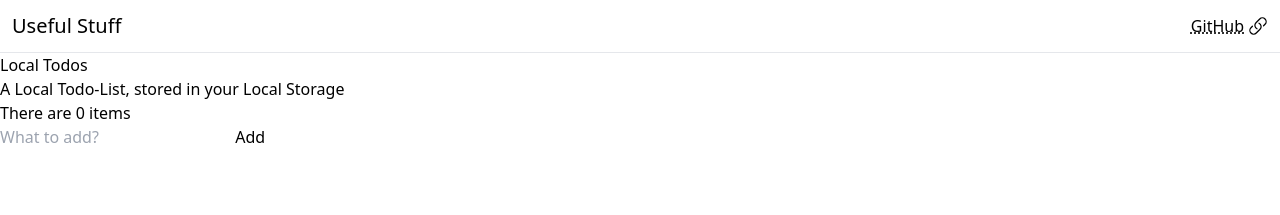
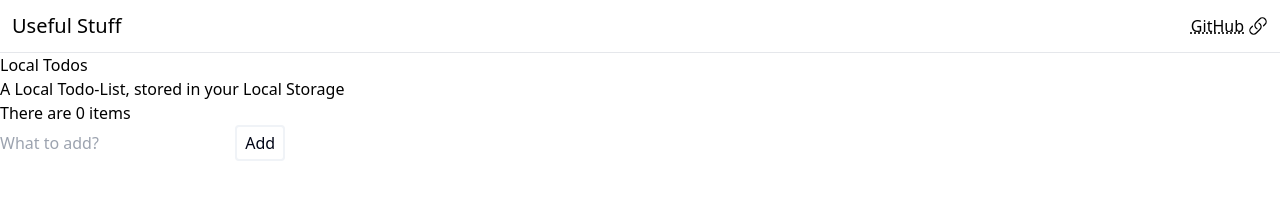
Before and after one commit to aadritraj/useful-stuff, a SvelteKit app: page /list in a window 1280 px wide. Shown: the top 215 px of the page. Built offline with nearby package versions, Linux system fonts and the light colour scheme.

Commit message:
feat: use new button component on todo-list

```diff
--- a/src/routes/list/+page.svelte
+++ b/src/routes/list/+page.svelte
@@ -1,4 +1,6 @@
 <script lang="ts">
+	import Button from "$lib/components/Button.svelte";
+
 	type TodoItem = {
 		text: String;
 		done: false;
@@ -78,15 +80,15 @@
 <p>There are {list.items.length} items</p>
 
 <input type="text" bind:value={entry} placeholder="What to add?" />
-<button onclick={addTodo}>Add</button>
+<Button onclick={addTodo}>Add</Button>
 
 <section>
 	{#each list.items as item, index}
 		<div>
 			<input type="checkbox" bind:checked={item.done} />
 			{item.text}
-			<button onclick={() => removeTodo(index)}>Remove</button>
-			<button onclick={() => promptEditTodo(index)}>Edit</button>
+			<Button onclick={() => removeTodo(index)}>Remove</Button>
+			<Button onclick={() => promptEditTodo(index)}>Edit</Button>
 		</div>
 	{/each}
 </section>
```
